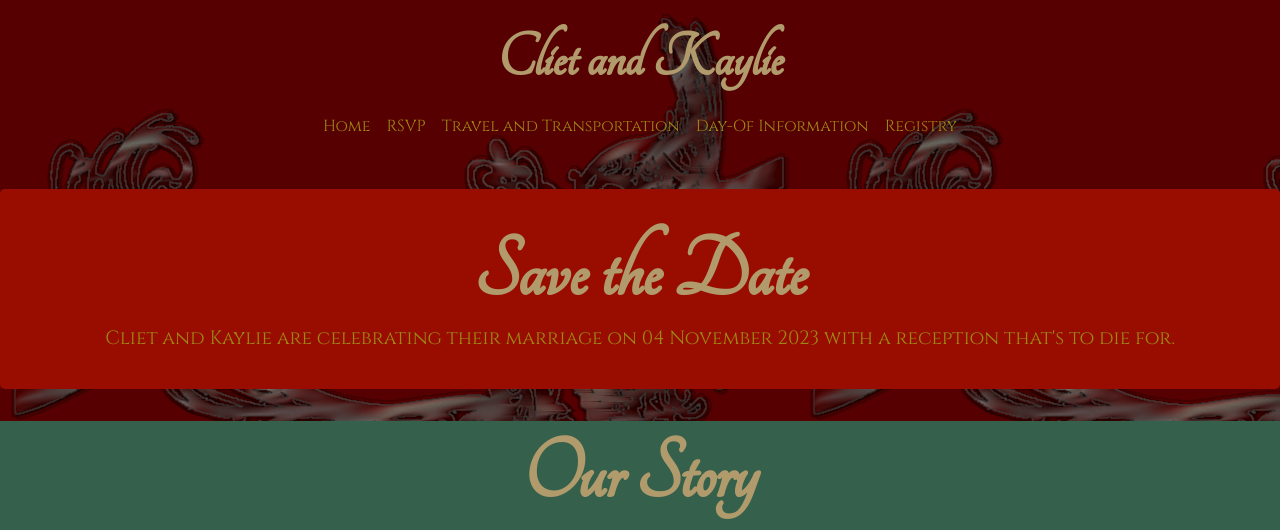
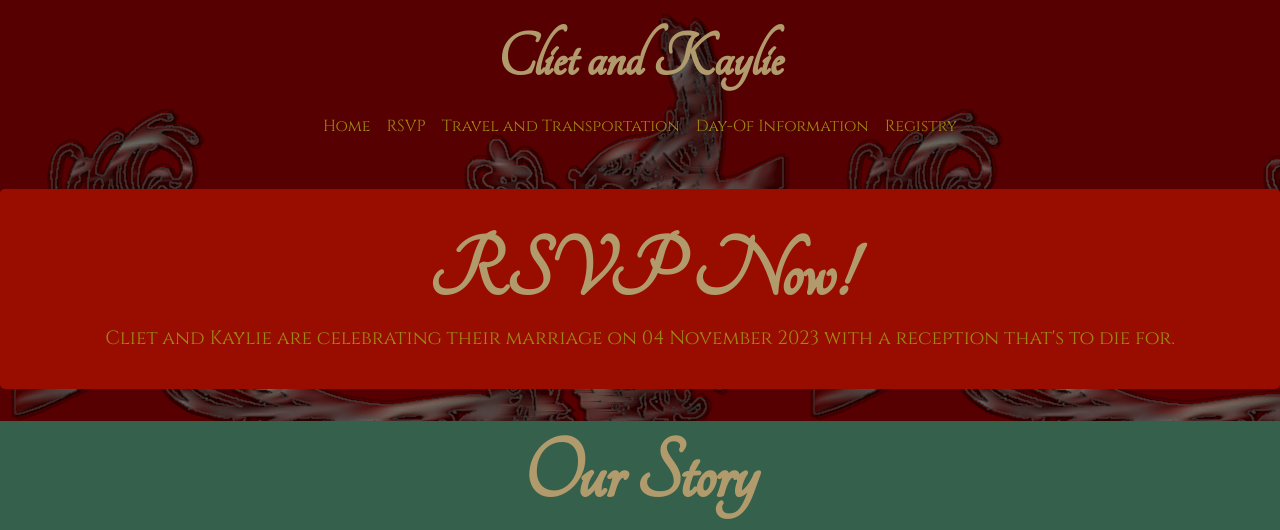
Before and after one commit to zarzarbinks0702/kaylie-and-cliet-get-married, a Flask app: page / in a window 1280 px wide. Shown: the top 530 px of the page. Run offline with Flask 2, Linux system fonts and the light colour scheme; some libraries are stand-ins or nearby versions.

Commit message:
Update index.html

```diff
--- a/templates/index.html
+++ b/templates/index.html
@@ -44,7 +44,7 @@
     <section>
       <div class="jumbotron">
         <div class="col-sm-12">
-          <h1>Save the Date</h1>
+          <h1 href="/rsvp">RSVP Now!</h1>
           <h5>Cliet and Kaylie are celebrating their marriage on 04 November 2023 with a reception that's to die for.</h5>
         </div>
       </div>
```
